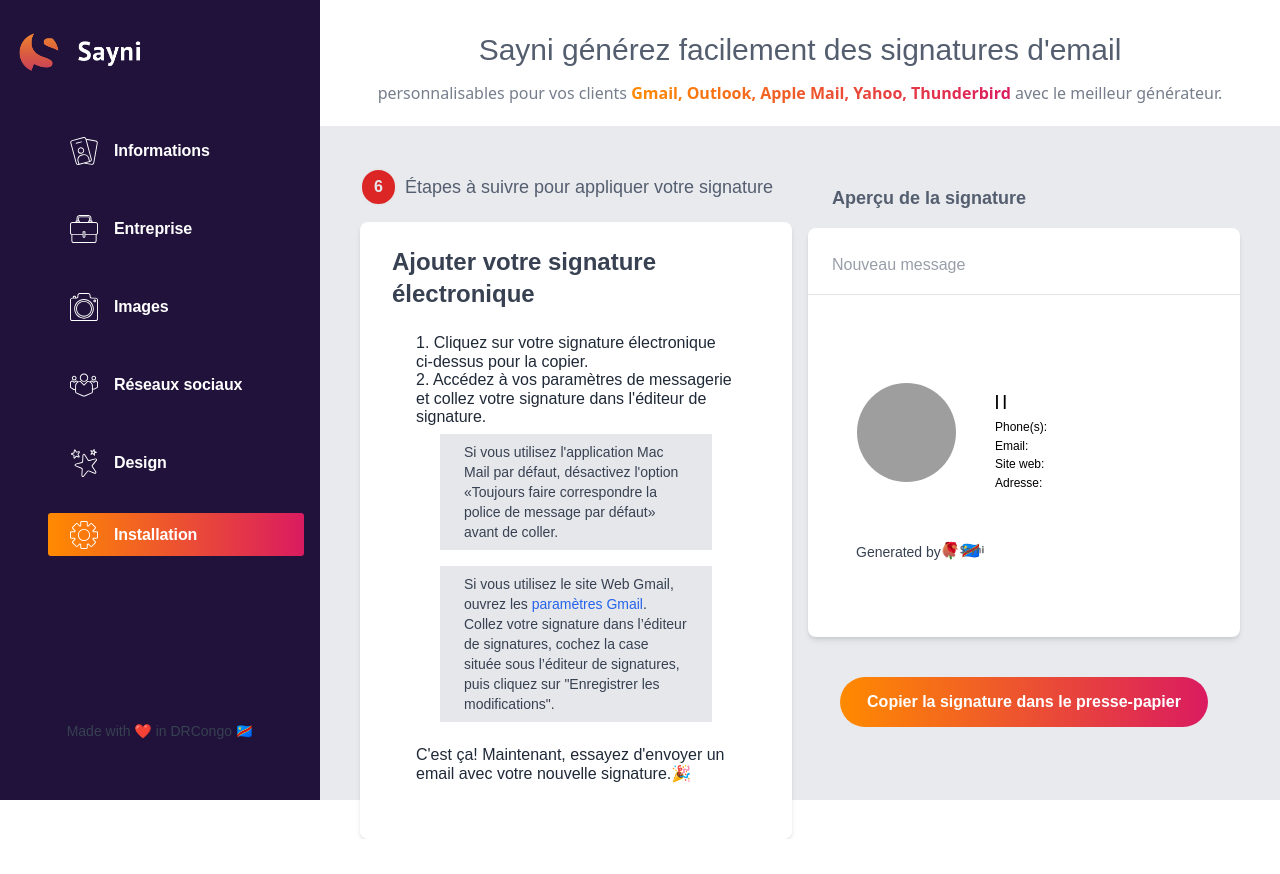
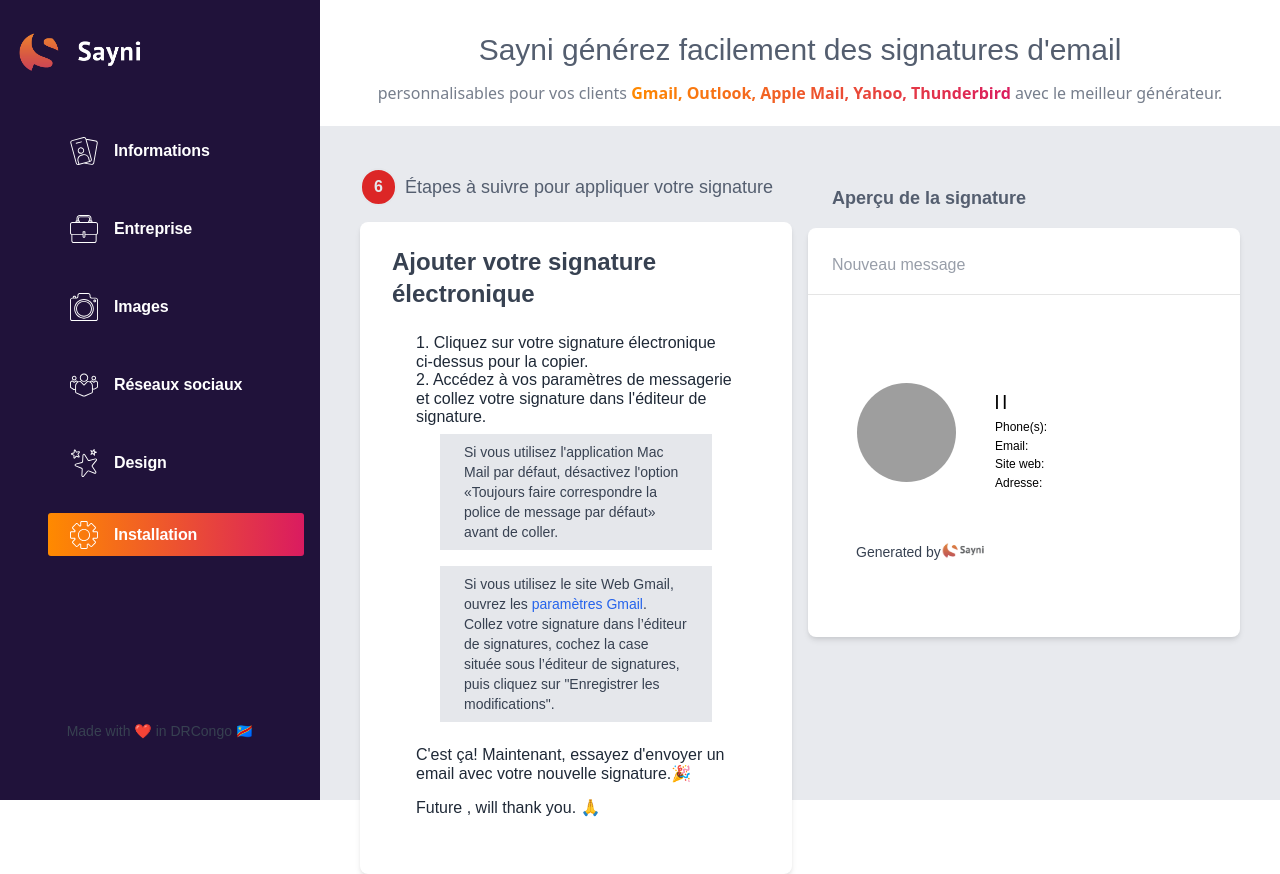
Before and after one commit to bbasabana/sayni, a React (Create React App) app: page /installation in a window 1280 px wide. Before the commit the page ends 839 px from the top, so only its background shows below. Built offline with nearby package versions, Linux system fonts and the light colour scheme; grey boxes are pictures that could not be loaded.

Commit message:
error image

```diff
--- a/src/components/partials/CardView.js
+++ b/src/components/partials/CardView.js
@@ -15,7 +15,7 @@
 
 class CardView extends Component {
     state = {
-        render : ''
+        render : '',
     }
     NotificationShow  = (compName, e) => {
         console.log(compName)
@@ -28,6 +28,7 @@
                 return;
         }
     }
+
     render() {
         const {form} = this.props
         return (
@@ -45,12 +46,13 @@
                 </div>
                 <div className="form-info px-8 pt-6 pb-8 mb-4 flex flex-col"
                 style={{position:'relative'}}>
-                    <button
-                    onClick={this.NotificationShow.bind(this, 'notify')}
-                    data-clipboard-target="#clipboard-box"
-                    className="bg-black-600  w-full text-white font-bold py-4 px-6 mt-4 rounded-full next-button btn-cb">
+                    {form.lastName || form.firstName ?
+                    (<button
+                     onClick={this.NotificationShow.bind(this, 'notify')}
+                     data-clipboard-target="#clipboard-box"
+                     className="bg-black-600  w-full text-white font-bold py-4 px-6 mt-4 rounded-full next-button btn-cb disabled">
                     Copier la signature dans le presse-papier
-                    </button>
+                    </button>):null}
                 </div>
                 {this._renderSubComp()}
             </div>
--- a/src/components/partials/users/Image.js
+++ b/src/components/partials/users/Image.js
@@ -2,6 +2,7 @@
 import { Link } from "react-router-dom";
 import { connect } from 'react-redux';
 import { handleInputChange } from '../../../store/actions';
+import './../../../styles/Image.css'
 
 
 class Image extends Component {
@@ -29,8 +30,8 @@
                     <form className="w-full max-w-lg">
                         <div className="md:flex bg-white rounded-lg p-6 mt-4">
                             <div className="image-profile">
-                                <img className="bg-gray-300 h-16 w-16 md:h-24 md:w-24 rounded-full mx-auto md:mx-0 md:mr-6"
-                                src={photo}/>
+                                <img className="bg-gray-300 h-16 w-16 md:h-24 md:w-24 rounded-full mx-auto md:mx-0 md:mr-6 image-profile"
+                                src={photo || "https://image.flaticon.com/icons/svg/149/149071.svg"}/>
                             </div>
                             <input type="file" hidden onChange={this.onPhotoChange} ref={this.imageRef} />
                             <div className="text-center md:text-left  text-gray-800 pl-4">
--- a/src/components/partials/users/Installation.js
+++ b/src/components/partials/users/Installation.js
@@ -1,6 +1,6 @@
 import React, { Component } from 'react'
 import Notification from '../../notification/notification';
-
+import { connect } from 'react-redux';
 
 class Installation extends Component {
 
@@ -19,6 +19,7 @@
         }
     }
     render() {
+        const {form} = this.props
         return (
             <div className="installation">
                 <div className="flex items-center mb-4">
@@ -50,6 +51,7 @@
                      <p className="mt-4">
                       C'est ça! Maintenant, essayez d'envoyer un email avec votre nouvelle signature.🎉
                      </p>
+                     <p className="mt-4">Future  <span className="font-bold">{form.firstName}</span>, will thank you. 🙏</p>
                     </div>
                 </div>
                 {this._renderSubComp()}
@@ -58,4 +60,8 @@
     }
 }
 
-export default Installation
+const mapStateToProps = (state) => ({
+    ...state,
+  })
+
+export default connect(mapStateToProps)(Installation)
--- a/src/components/partials/users/PartialCard.js
+++ b/src/components/partials/users/PartialCard.js
@@ -156,7 +156,7 @@
                                <div className="flex sm:inline-flex md:block lg:hidden xl:flex">
                                 <div class="text-gray-700 text-center  text-sm"><span>Generated by</span> </div>
                                 <div class="text-gray-700 text-center ">
-                                    <img src={logo} style={{verticalAlign:'middle',maxWidth:'45px', maxHeight:'45px',position:'absolute'}}/>🌹🇨🇩
+                                    <img src={logo} style={{verticalAlign:'middle',maxWidth:'45px', maxHeight:'45px',position:'absolute'}}/>
                                 </div>
                                </div>
                          </div>
```
Also changed, not shown: src/styles/Image.css (added).
